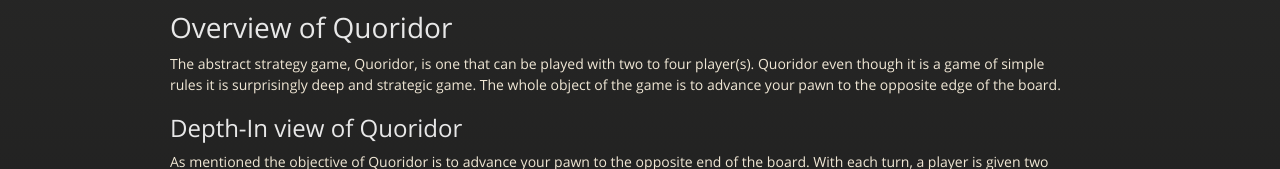
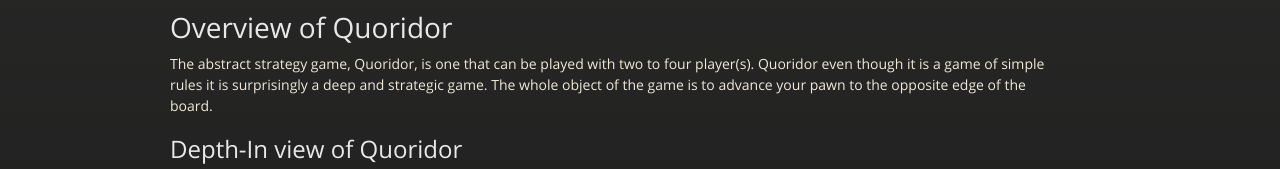
Before and after one commit to Daraghmeh/Quoridor, a plain HTML site: page index.html in a window 1280 px wide. Shown: the part 251-420 px from the top of the page. Drawn offline with nearby package versions, Linux system fonts and the light colour scheme.

Commit message:
Typo
Typo in Overview of Quoridor Section.

```diff
--- a/index.html
+++ b/index.html
@@ -46,7 +46,7 @@ function RITPolicy() {
         <h1>
 <a name="overview-of-quoridor" class="anchor" href="#overview-of-quoridor"><span class="octicon octicon-link"></span></a>Overview of Quoridor</h1>
 
-<p>The abstract strategy game, Quoridor, is one that can be played with two to four player(s). Quoridor even though it is a game of simple rules it is surprisingly deep and strategic game. The whole object of the game is to advance your pawn to the opposite edge of the board.</p>
+<p>The abstract strategy game, Quoridor, is one that can be played with two to four player(s). Quoridor even though it is a game of simple rules it is surprisingly a deep and strategic game. The whole object of the game is to advance your pawn to the opposite edge of the board.</p>
 
 <h2>
 <a name="depth-in-view-of-quoridor" class="anchor" href="#depth-in-view-of-quoridor"><span class="octicon octicon-link"></span></a>Depth-In view of Quoridor</h2>
```
